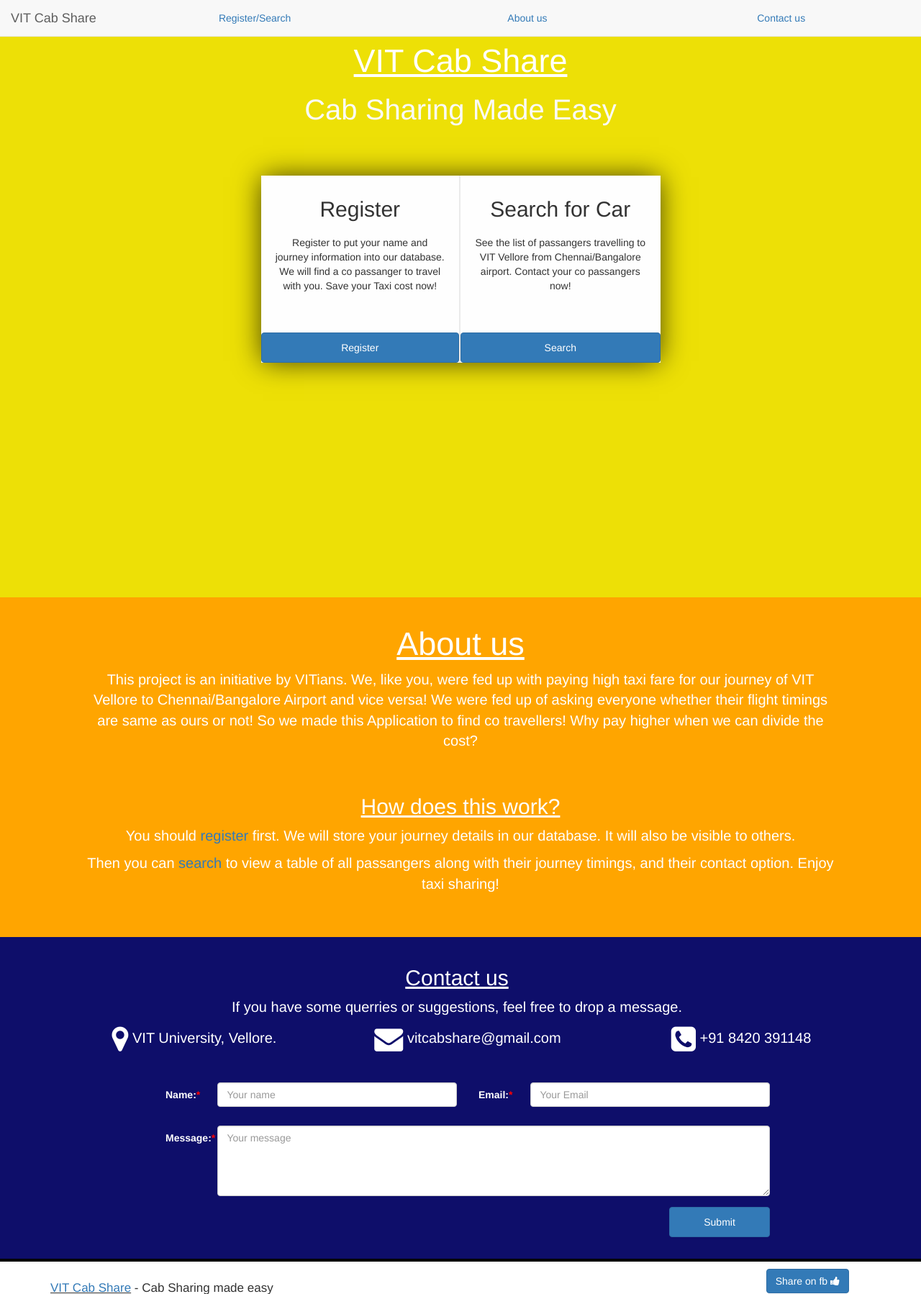
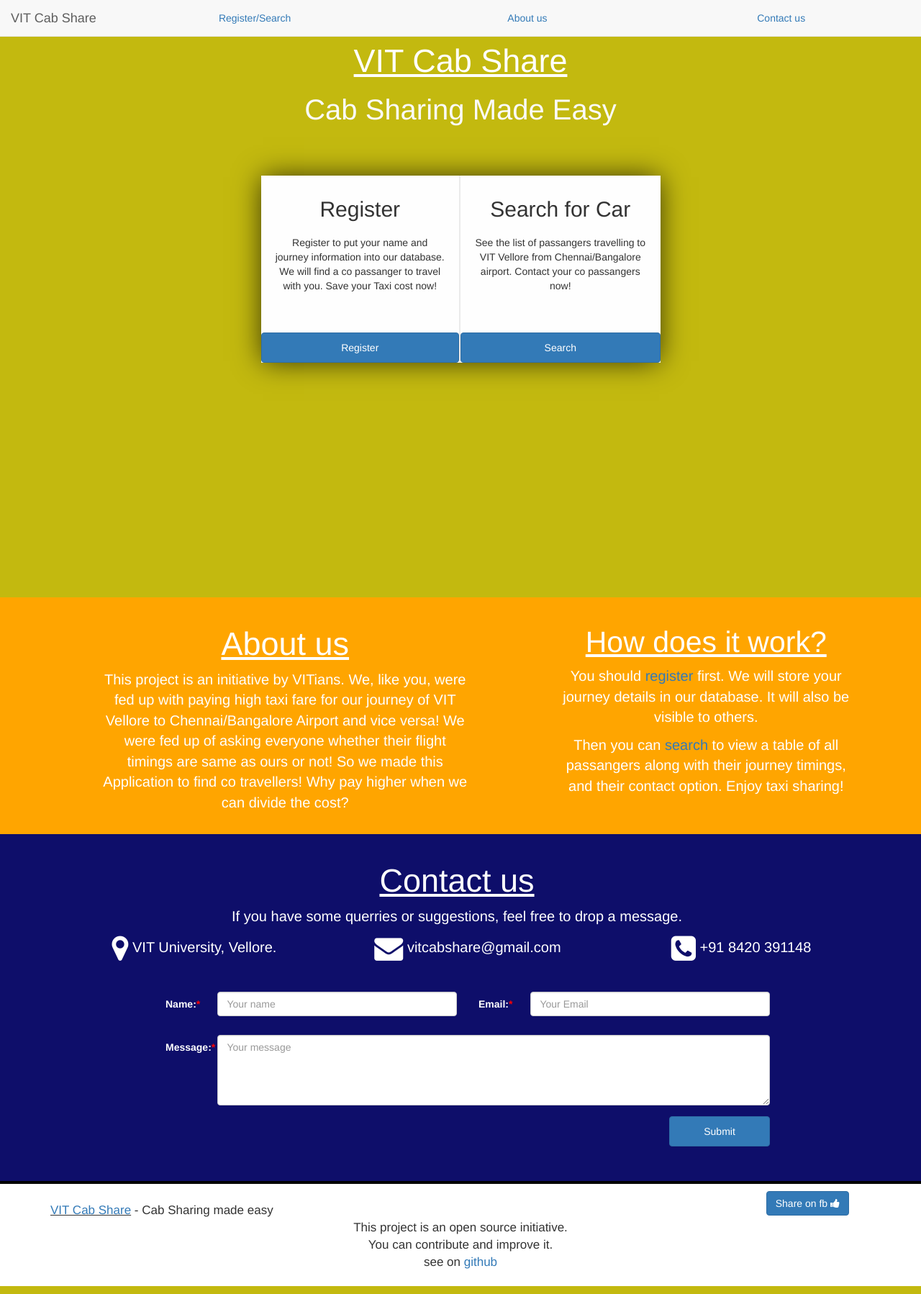
Before and after one commit to hkedia321/VITCabShare_old, a PHP site: page / in a window 1280 px wide. Shown: the top 1798 px of the page at 72% size. Run offline with PHP 8.4, Linux system fonts and the light colour scheme.

Commit message:
3rd commit

```diff
--- a/css/mystyle.css
+++ b/css/mystyle.css
@@ -18,7 +18,7 @@ nav li{
 }
 #register{
 	text-align: center;
-	background-color: rgb(237, 224, 6);
+	background-color: rgb(195, 185, 15);
 	margin-top: 3rem;
 	padding: 1rem;
 	min-height: 100vh;
@@ -82,26 +82,23 @@ nav li{
 	text-align: center;
 	background-color: orange;
 	color: white;
-	padding: 2rem;
+	padding: 0rem;
 	font-size: 2rem;
 }
-.aboutusshare{
-	margin-left: auto;
-	margin-right: auto;
-}
-
+@media (min-width:769px){
 #aboutus p{
 	padding-left: 2rem;
 	padding-right: 2rem;
+}
+#aboutus{
+	padding: 2rem;
+}
 }
 .howwork h2{
 	text-decoration: underline;
 }
 .howwork{
 	background-color: rgba(0, 0, 0, 0);
-
-	padding: 3rem;
-
 }
 #contactus{
 
--- a/css/register.css
+++ b/css/register.css
@@ -1,5 +1,5 @@
 #registercon{
-	 background-color:rgb(237, 224, 6);
+	 background-color:rgb(195, 185, 15);
 	 padding-bottom: 5rem;
 	 min-height: 100vh;
 }
--- a/css/search.css
+++ b/css/search.css
@@ -4,7 +4,7 @@ body{
 #searchdiv{
 	min-height: 100vh;
 	margin-top: 0px;
-	background-color:rgb(237, 224, 6);
+	background-color:rgb(195, 185, 15);
 
 }
 footer{
--- a/index.html
+++ b/index.html
@@ -65,6 +65,7 @@
 		<div class="target" id="aboutus">
 			<div class="container">
 				<div class="row">
+					<div class="aboutusdiv1 col-md-7">
 						<h1 style="font-size:4.5rem;text-decoration:underline;">About us</h1>
 						<div class="aboutuscon">
 							<!-- <img src="images/share.png" class="img-responsive aboutusshare pull-right"> -->
@@ -72,17 +73,18 @@
 							</p>
 						</div>
 					</div>
-				<div class="row">
+					<div class="aboutusdiv2 col-md-5">
 						<div class="howwork">
-						<h2>How does this work?</h2>
+							<h1 style="font-size:4.1rem;text-decoration:underline;">How does it work?</h1>
 							<p>You should <a href="register.html">register</a> first. We will store your journey details in our database. It will also be visible to others.</p><p> Then you can <a href="search.html">search</a> to view a table of all passangers along with their journey timings, and their contact option. Enjoy taxi sharing!</p>
+						</div>
 					</div>
 				</div>
 			</div>
 		</div>
 		<div class="target" id="contactus">
 			<div class="container">
-				<h1>Contact us</h1>
+				<h1 style="font-size:4.5rem;">Contact us</h1>
 				<p>If you have some querries or suggestions, feel free to drop a message.</p>
 				<div class="contactusdiv1 container">
 					<div class="addressdiv col-md-4"><i class="fa fa-map-marker fa-2x hidden-xs" aria-hidden="true"></i><i class="fa fa-map-marker visible-xs" aria-hidden="true"></i>
@@ -119,6 +121,7 @@
 							<br><br class="hidden-xs"><br class="hidden-xs">
 						</div>
 						<input type="submit" class="col-xs-12 col-md-2 btn btn-primary pull-right">
+						<br><br><br>
 					</form>
 				</div>
 
@@ -128,7 +131,7 @@
 		<footer>
 
 			<div id="footer" class="container">
-			<span class="pullright"><div class="fb-share-button" style="display:inline-block;" data-href="https://developers.facebook.com/docs/plugins/" data-layout="button_count" data-size="small" data-mobile-iframe="true"><a class="fb-xfbml-parse-ignore" target="_blank" href="https://www.facebook.com/sharer/sharer.php?u=https%3A%2F%2Fdevelopers.facebook.com%2Fdocs%2Fplugins%2F&amp;src=sdkpreparse"><button type="button" class="btn btn-primary">Share on fb&nbsp;<i class="fa fa-thumbs-up" aria-hidden="true"></i></button></a></div></span>
+				<span class="pullright"><div class="fb-share-button" style="display:inline-block;" data-href="https://developers.facebook.com/docs/plugins/" data-layout="button_count" data-size="small" data-mobile-iframe="true"><a class="fb-xfbml-parse-ignore" target="_blank" href="https://www.facebook.com/vitcabshare/"><button type="button" class="btn btn-primary">Share on fb&nbsp;<i class="fa fa-thumbs-up" aria-hidden="true"></i></button></a></div></span>
 				<span class=""><span style="text-decoration:underline;"><a href="index.html">VIT Cab Share</a></span> - Cab Sharing made easy</span>
 
 				<br>
```
Lines whose indentation alone changed are shown as unchanged.
